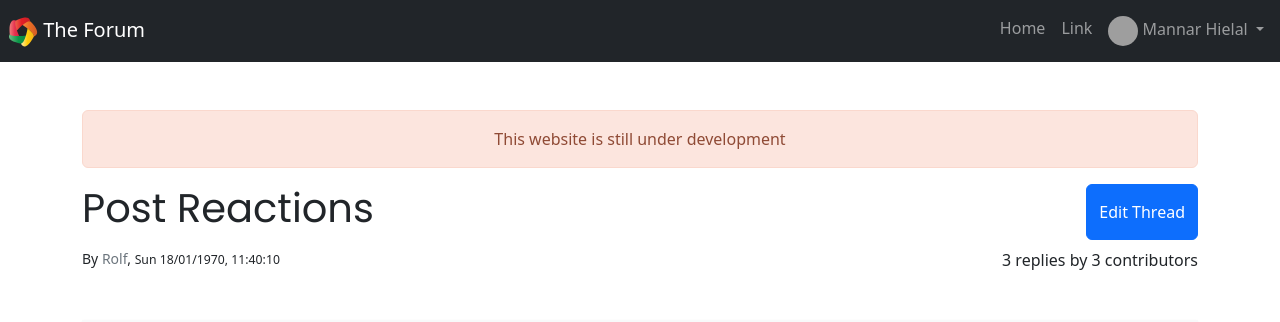
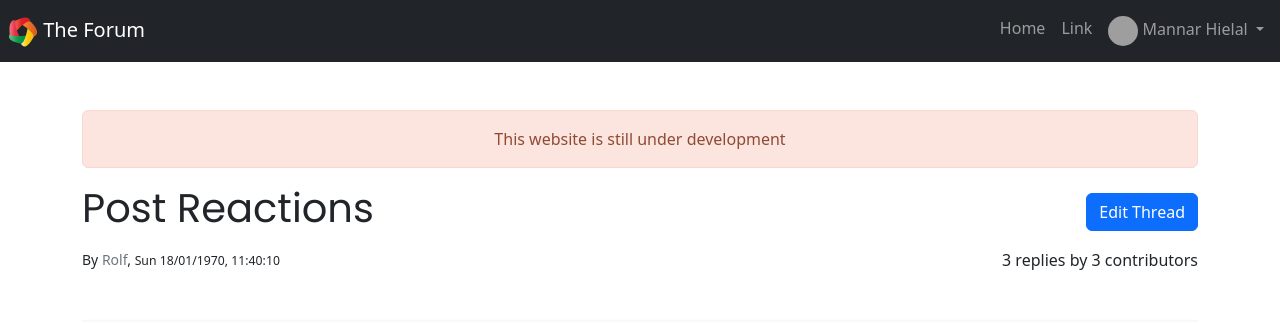
Before and after one commit to mannar-hielal/forum, a Vue app: page /thread/-KvgjI6bfbWYlbYV5ndr in a window 1280 px wide. Shown: the top 322 px of the page. Built offline with nearby package versions, Linux system fonts and the light colour scheme; grey boxes are pictures that could not be loaded.

Commit message:
Fix alignment in PageThreadShow

```diff
--- a/src/pages/PageThreadShow.vue
+++ b/src/pages/PageThreadShow.vue
@@ -2,15 +2,14 @@
         <!-- Showing one thread -->
         <div>
           <header class="mb-12">
-            <div class="d-flex justify-content-between mb-2">
+            <div class="d-flex justify-content-between align-items-center mb-2">
               <h1>{{ thread.title }}</h1>
               <router-link
               class="btn btn-primary"
               :to="{ name: 'ThreadEdit', params: {id: thread['.key']}}"
-              tag="button"
               >Edit Thread</router-link>
             </div>
-            <div class="d-flex justify-content-between">
+            <div class="d-flex justify-content-between align-items-center">
               <small>
                   By <a href="#" class="text-muted">{{ user.name }}</a>,
                   <AppDate
```
